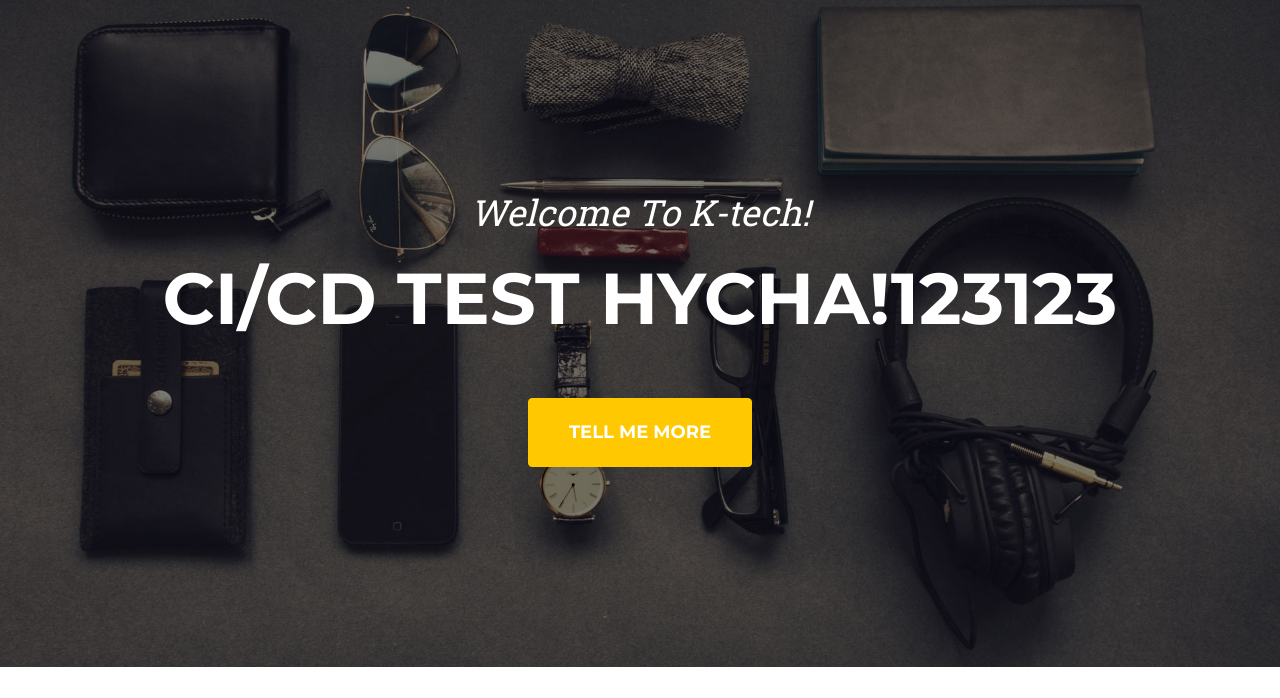
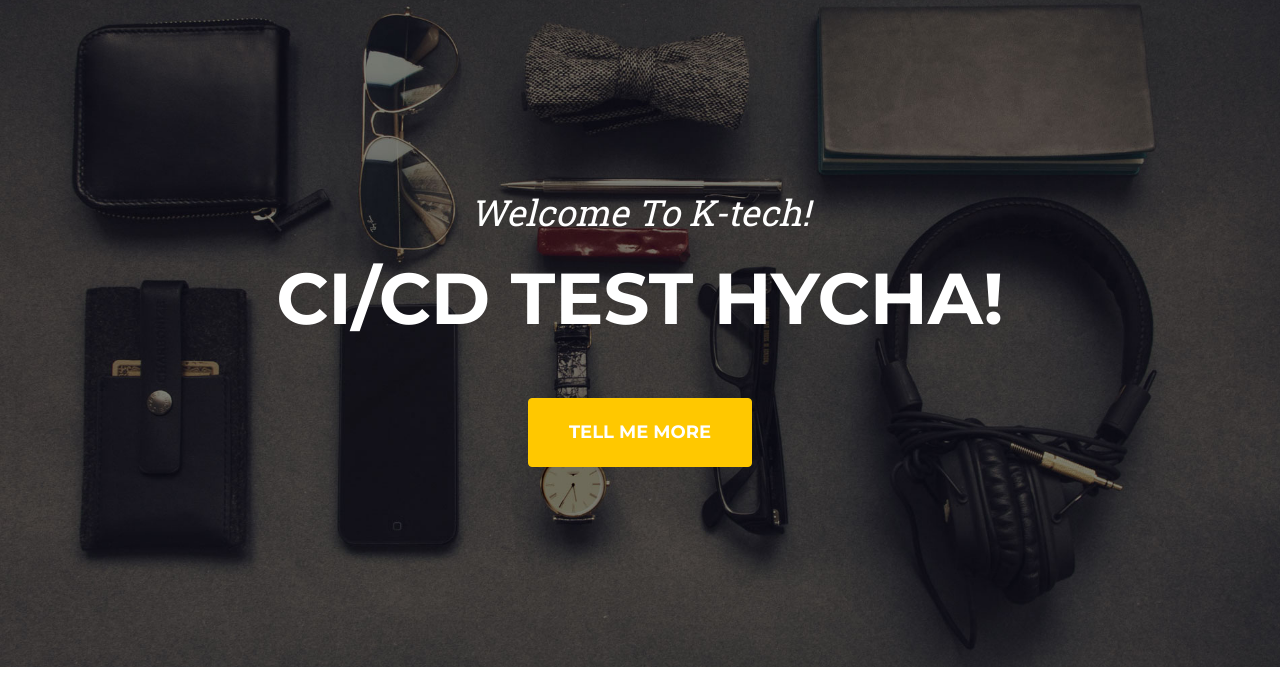
Before and after one commit to kira0916/jenkin-test, a plain HTML site: page nginx/temp/index.html in a window 1280 px wide. Shown: the part 102-800 px from the top of the page. Drawn offline with nearby package versions, Linux system fonts and the light colour scheme; files whose address does not match are found by name.

Commit message:
Update index.html

```diff
--- a/nginx/temp/index.html
+++ b/nginx/temp/index.html
@@ -41,7 +41,7 @@
         <header class="masthead">
             <div class="container">
                 <div class="masthead-subheading">Welcome To K-tech!</div>
-                <div class="masthead-heading text-uppercase">CI/CD test hycha!123123</div>
+                <div class="masthead-heading text-uppercase">CI/CD test hycha!</div>
                 <a class="btn btn-primary btn-xl text-uppercase" href="#services">Tell Me More</a>
             </div>
         </header>
```
